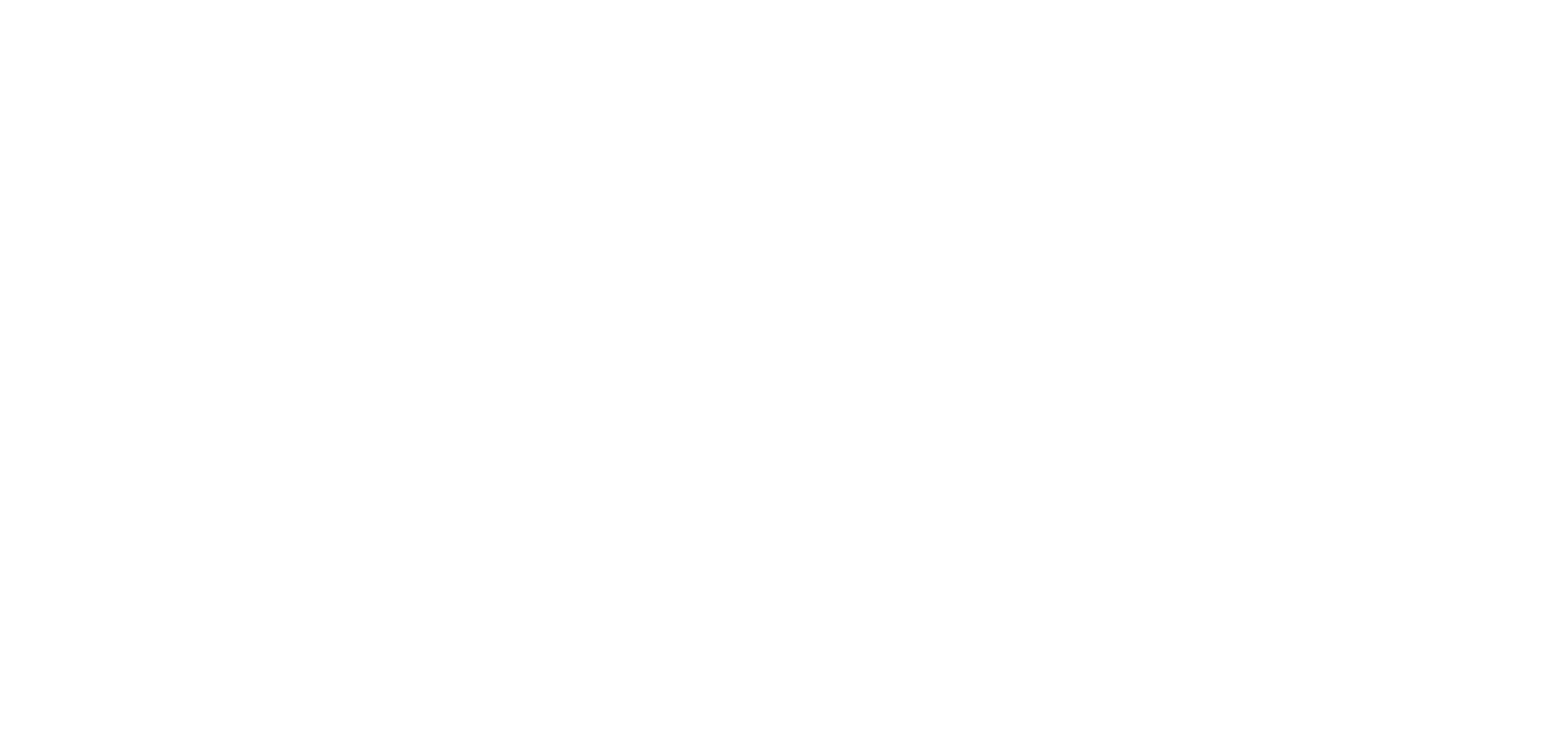
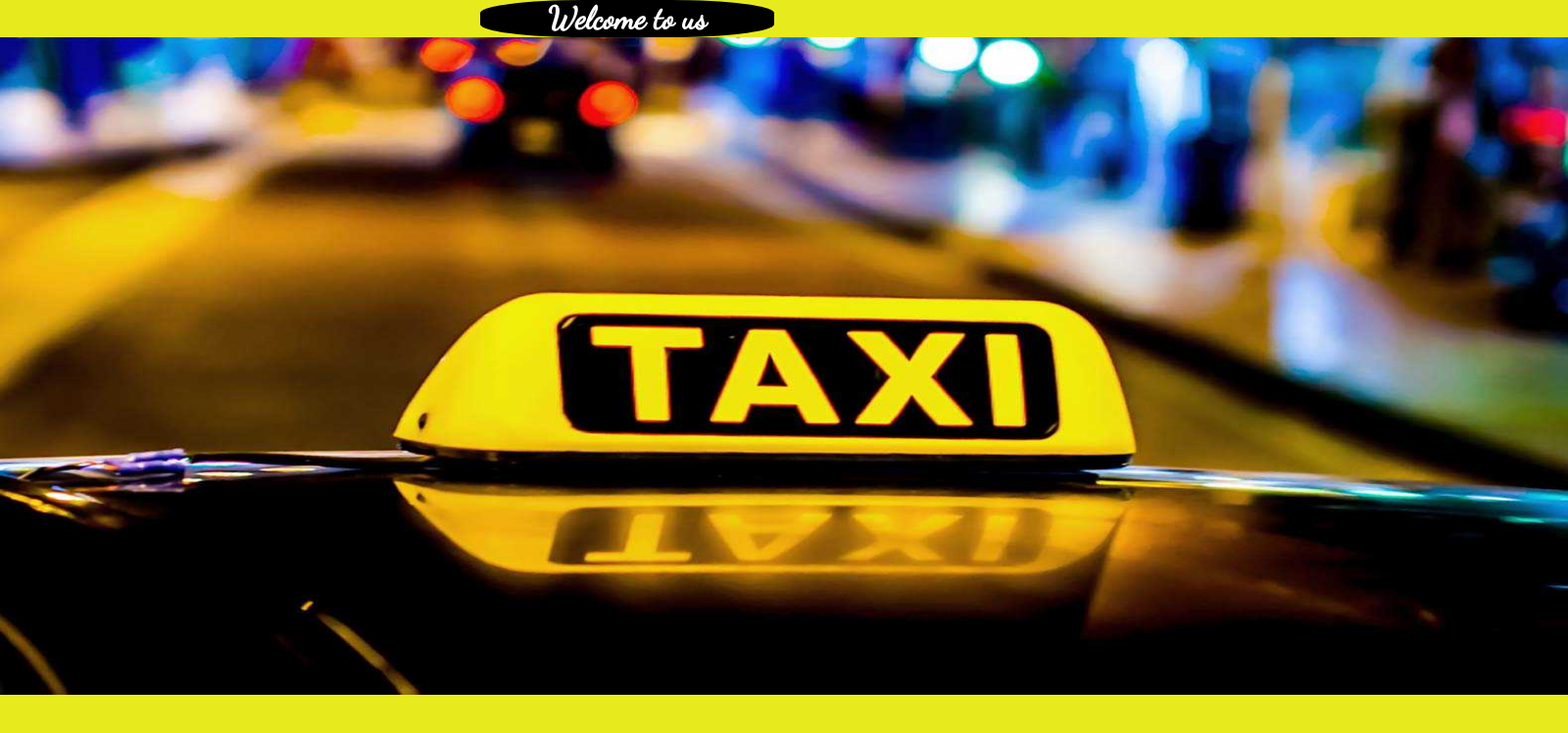
Before and after one commit to jaiganesh842/Login-Signin-page, a plain HTML site: page home.html in a window 1280 px wide. Shown: the whole page at 98% size, 1600 px wide, since content can reach past the window. Drawn offline with Linux system fonts and the light colour scheme; a web font is replaced by a local one.

Commit message:
added some files

```diff
--- a/home.css
+++ b/home.css
@@ -0,0 +1,24 @@
+body{
+    margin: 0;
+    padding: 0;
+    background-color:rgb(231, 235, 29);
+}
+h1{
+    color: white;
+    font-family: 'Dancing Script', cursive;
+    font-size:200%;
+
+
+    background-color: black;
+    width: 300px;
+    margin: auto;
+    border-radius: 35%;
+    text-align: center;
+}
+img{
+    display: block;
+    width:200vh;
+    height: 671px;
+    margin-left: auto;
+    margin-right: auto;
+}
--- a/home.html
+++ b/home.html
@@ -4,9 +4,12 @@
     <meta charset="UTF-8">
     <meta http-equiv="X-UA-Compatible" content="IE=edge">
     <meta name="viewport" content="width=device-width, initial-scale=1.0">
+    <link href="https://fonts.googleapis.com/css2?family=Dancing+Script&family=Island+Moments&family=Poppins:wght@100&display=swap" rel="stylesheet">
+    <link rel="stylesheet" href="home.css">
     <title>Homepage</title>
 </head>
 <body>
-
+    <h1>Welcome to us</h1>
+    <img src="./images/Taxi-1580x830.jpg">
 </body>
 </html>
--- a/signin.css
+++ b/signin.css
@@ -1,7 +1,7 @@
 body{
     margin: 0;
     padding: 0;
-    background-color:darkblue;
+   background-color: darkblue;
 }
 
 h1{
@@ -13,7 +13,7 @@ h1{
 }
 .box{
     width: 300px;
-    padding: 40px;
+    padding: 30px;
     position: absolute;
     border-radius: 10px;
     top: 50%;
```
Also changed, not shown: images/Taxi-1580x830.jpg (added), images/download.jpg (added), images/images.jpg (added).
